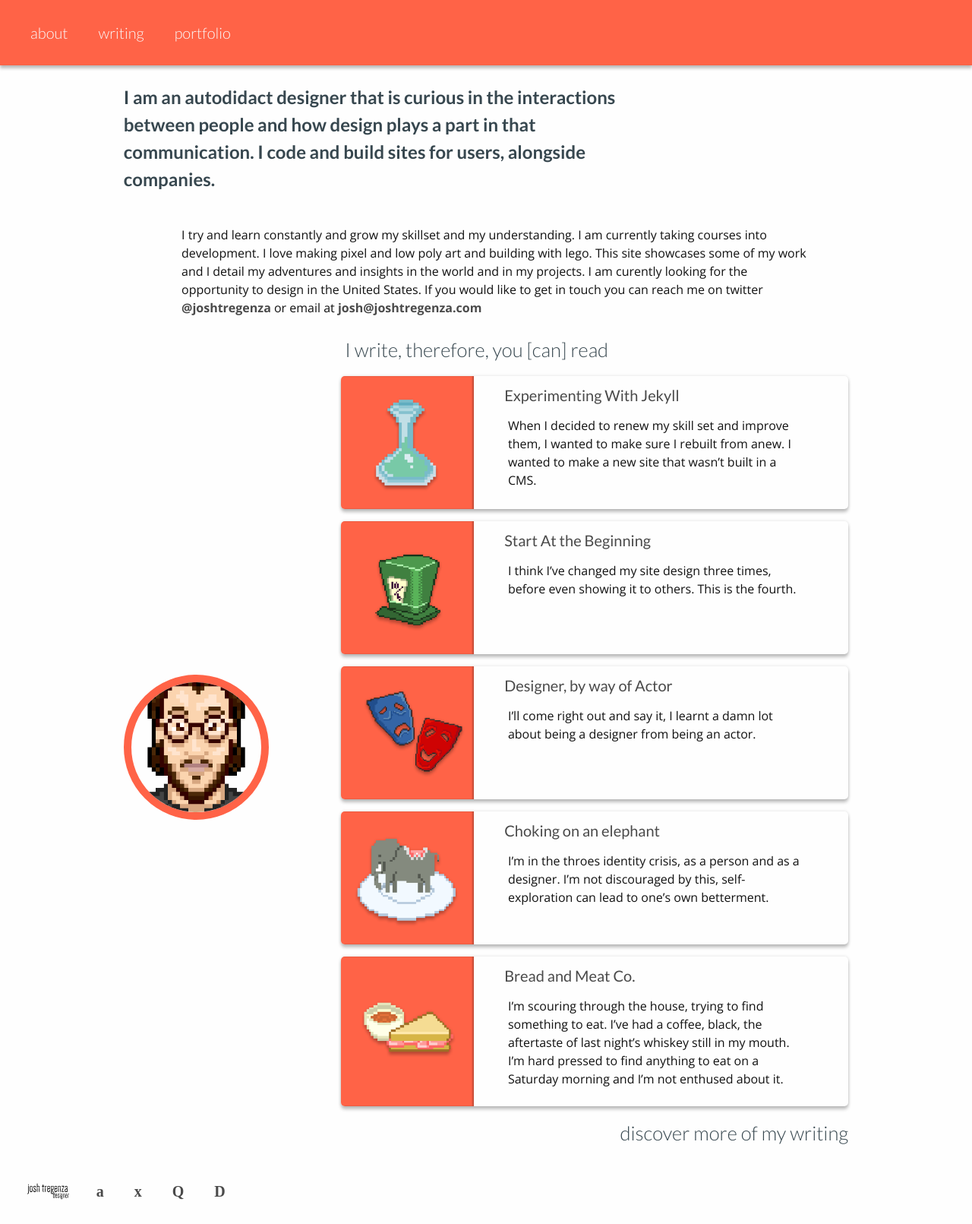
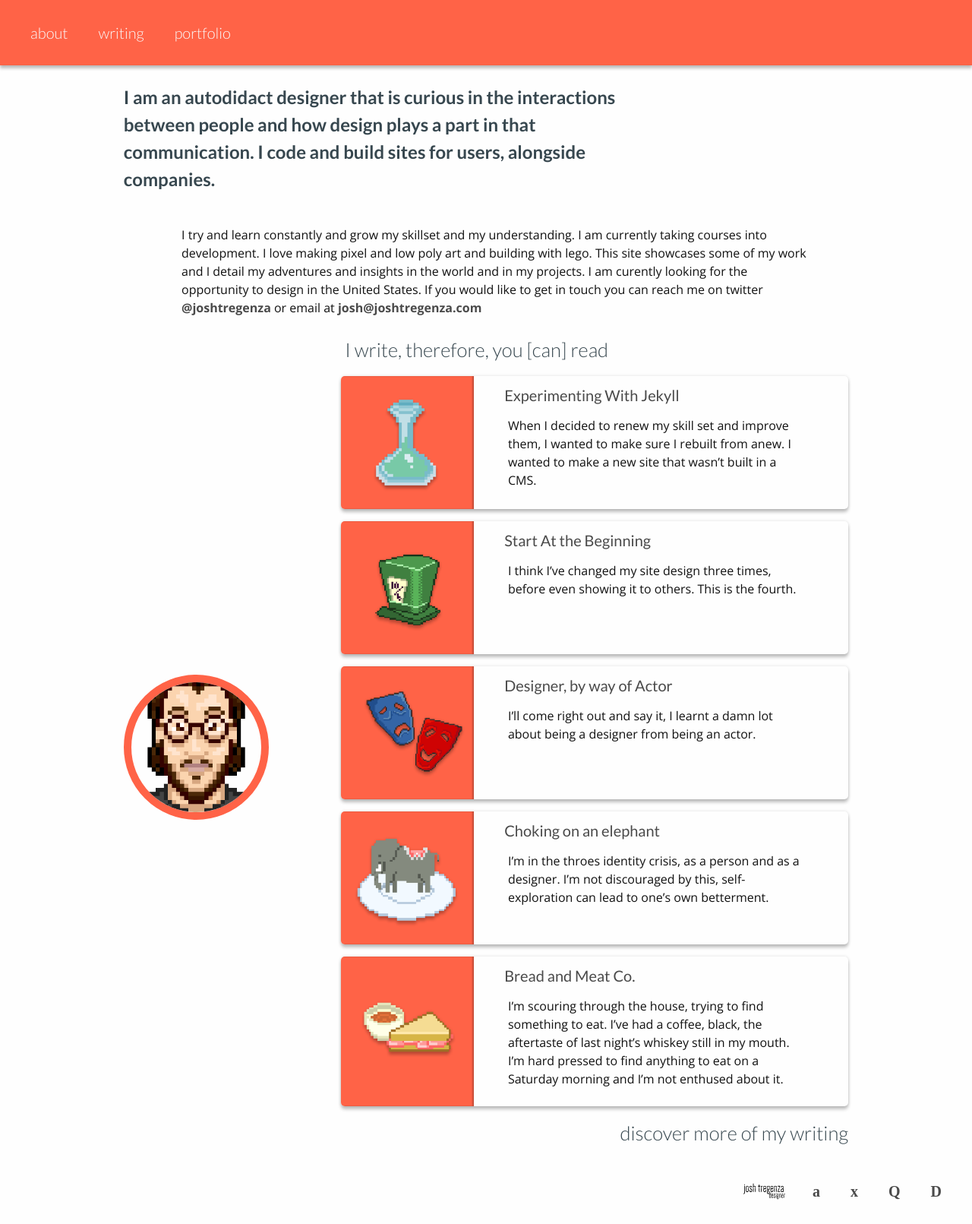
Before and after one commit to jtregenza/jtregenza.github.io, a Jekyll site: the page built from index.html, in a window 1280 px wide. Shown: the whole page at 76% size. Built offline with Jekyll 4.4.1, drawn with Linux system fonts in a browser that asks for light colours; some web fonts are replaced; the list of posts is cut into pages by our own code.

Commit message:
footer tweaking

```diff
--- a/_sass/_layout.scss
+++ b/_sass/_layout.scss
@@ -177,6 +177,9 @@ footer svg {
 .social-media-things {
     display: flex;
     flex-direction: column;
+    svg {
+        margin-left:auto;
+    }
     @include media-query($on-desk){
         flex-direction: row;
     }
```
